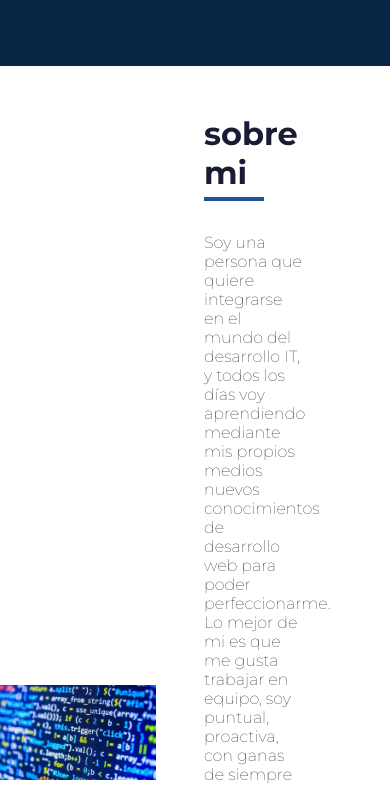
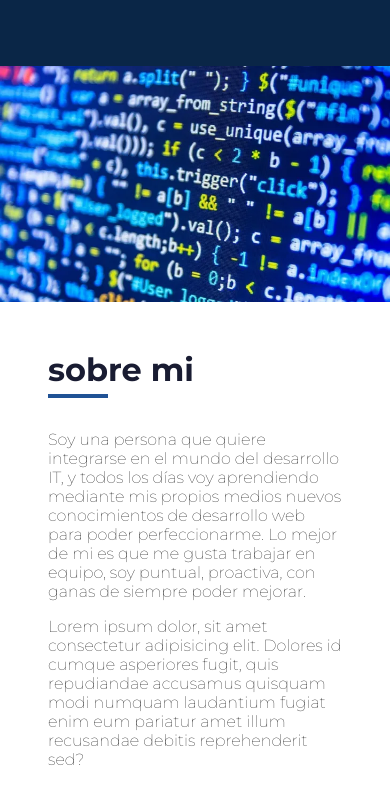
Before and after one commit to kenjihamasaki/portfolio, a plain HTML site: page index.html in a window 390 px wide. Shown: the part 734-1519 px from the top of the page. Drawn offline with Linux system fonts and the light colour scheme.

Commit message:
acomodar

```diff
--- a/assets/css/styles.css
+++ b/assets/css/styles.css
@@ -475,5 +475,21 @@ h1 {
     grid-area: titulo;
   }
 
+  .about {
+    display: grid;
+    width: 100vw;
+    align-items: center;
+    grid-template-columns: auto;
+    grid-template-areas: "imagen" "info";
+  }
+
+  .about img {
+    width: 100%;
+    grid-area: imagen;
+  }
+
+  .about-info {
+    grid-area: info;
+  }
 
 }
```
